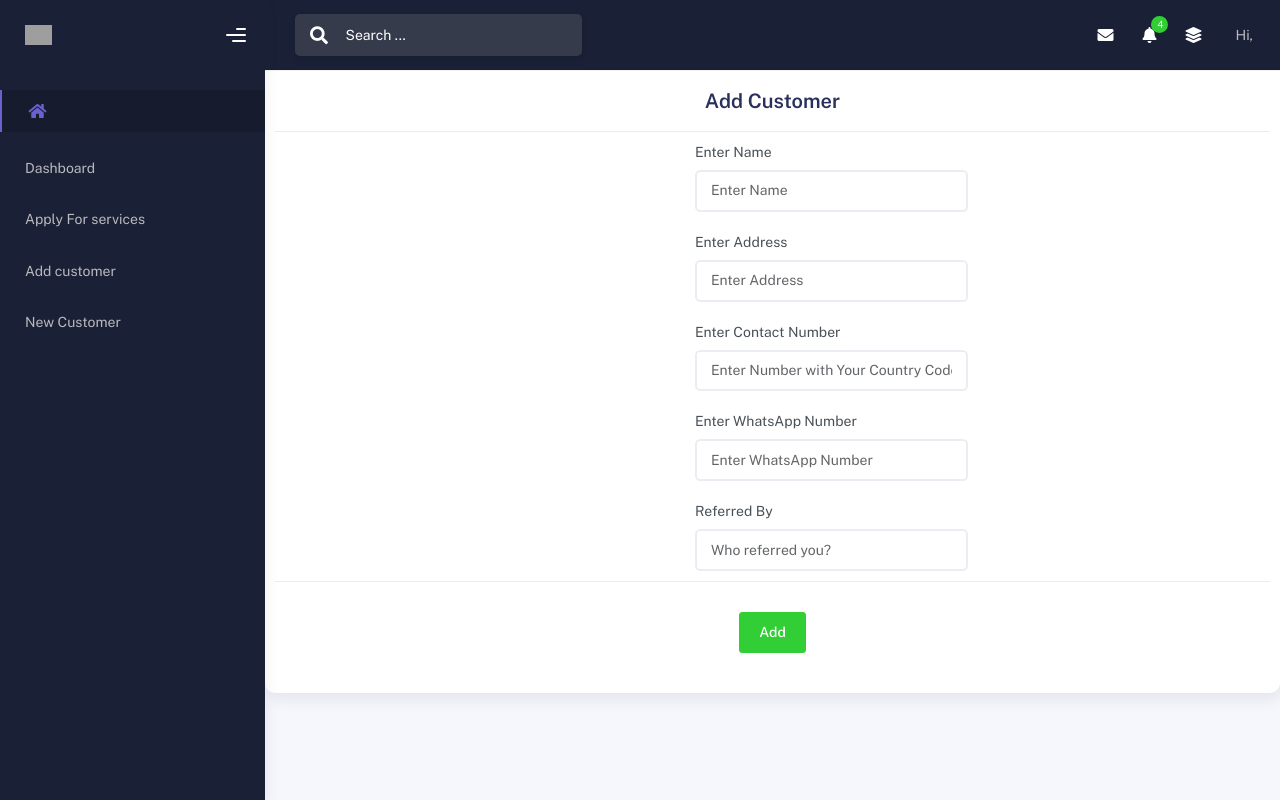
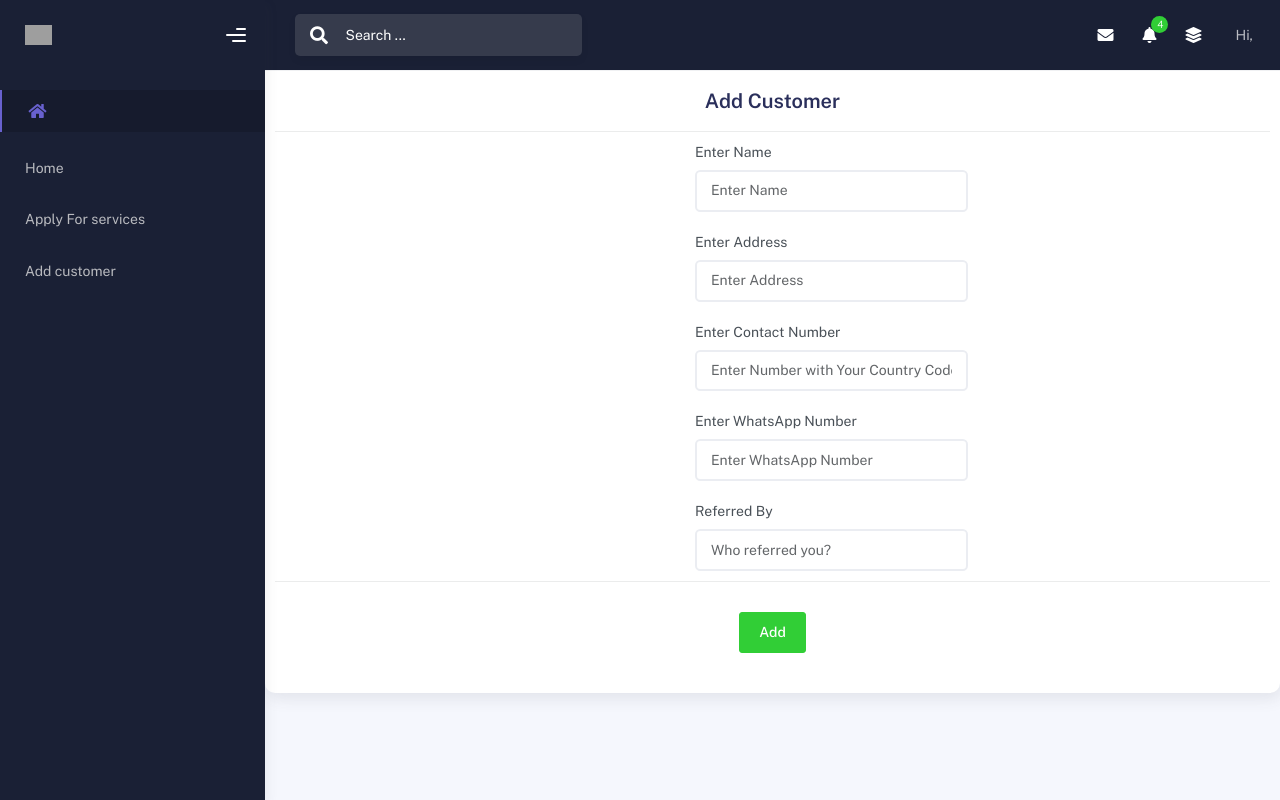
Before and after one commit to Rakesh9526/Velvetek_systems-, a Django app: page /user in a window 1280 px wide. Run offline with Django 5.2, Linux system fonts and the light colour scheme; some libraries are stand-ins or nearby versions; grey boxes are pictures that could not be loaded.

Commit message:
change dashboard to home

```diff
--- a/django/work/template/index.html
+++ b/django/work/template/index.html
@@ -106,7 +106,7 @@
                   aria-expanded="false"
                 >
                   <i class="fas fa-home"></i>
-                  <p><a href="{% url 'index' %}">Dashboard</a></p>
+                  <p><a href="{% url 'index' %}">Home</a></p>
                   <!-- <span class="caret"></span> -->
                 </a>
                 <!-- <div class="collapse" id="dashboard">
@@ -137,9 +137,9 @@
                   <p><a href="{% url 'user' %}">Add customer</a></p>
               </li>
 
-                <li class="nav-item">
-                    <p><a href="{% url 'newcustomer' %}"> New Customer</a></p>
-                </li>
+<!--                <li class="nav-item">                  -->
+<!--                    <p><a href="{% url 'newcustomer' %}"> New Customer</a></p>           -->
+<!--                </li>-->
               </li>
 
 
```
Also changed, not shown: django/work/db.sqlite3.
